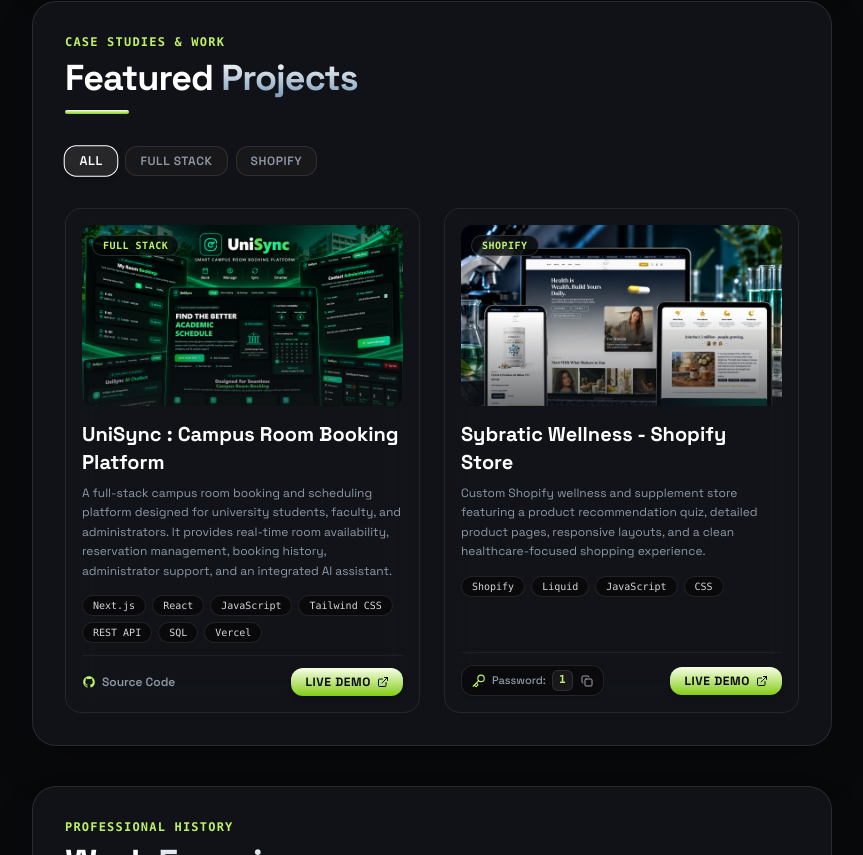
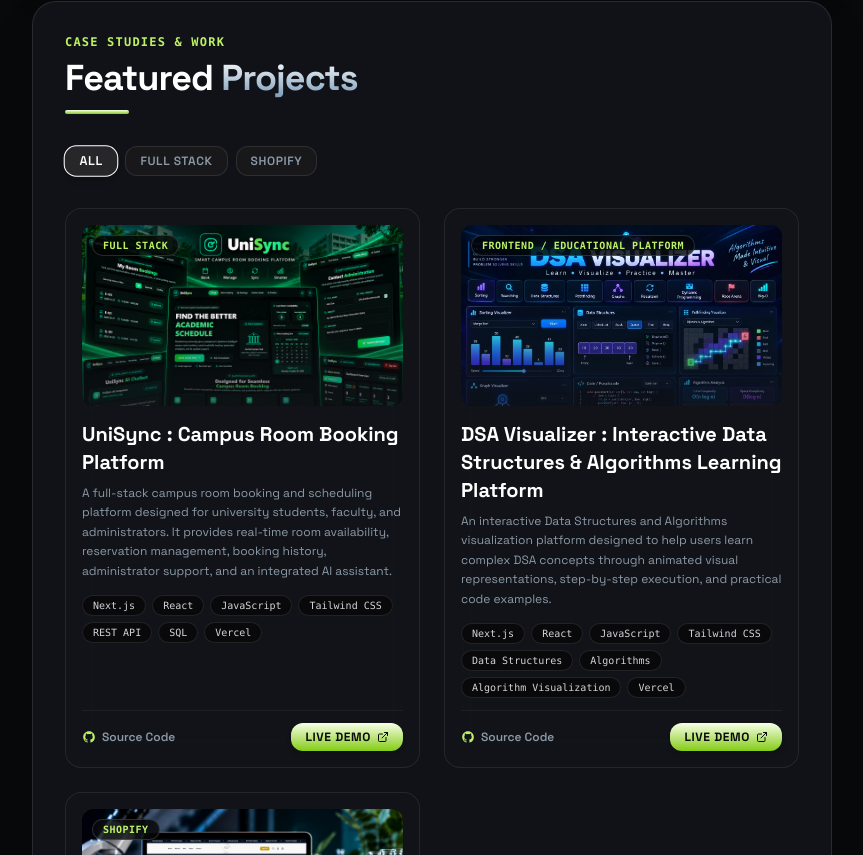
Before and after one commit to Saiful002/portfolio_v0.2, a Next.js app: page / in a window 1280 px wide. Shown: the part 1945-2800 px from the top of the page, without its empty margins (416-1279 px from the left). Built offline with nearby package versions, Linux system fonts and the light colour scheme.

Commit message:
New project added

```diff
--- a/src/data/portfolioData.js
+++ b/src/data/portfolioData.js
@@ -104,6 +104,36 @@ export const projectsData = [
     featured: true
   },
   {
+    id: "dsa-visualizer",
+    title: "DSA Visualizer : Interactive Data Structures & Algorithms Learning Platform",
+    category: "Frontend / Educational Platform",
+    description:
+      "An interactive Data Structures and Algorithms visualization platform designed to help users learn complex DSA concepts through animated visual representations, step-by-step execution, and practical code examples.",
+
+    longDescription:
+      "DSA Visualizer is an interactive learning platform built to make Data Structures and Algorithms easier to understand through visual demonstrations. Users can explore and visualize core concepts such as sorting algorithms, searching algorithms, data structures, graph algorithms, pathfinding, recursion, dynamic programming, and algorithm complexity. The platform focuses heavily on interactive animations so users can observe how each algorithm works step by step instead of relying only on theoretical explanations. It also includes supporting theory, pseudocode, complexity analysis, and implementation examples to help users strengthen their problem-solving and algorithmic thinking skills.",
+
+    technologies: [
+      "Next.js",
+      "React",
+      "JavaScript",
+      "Tailwind CSS",
+      "Data Structures",
+      "Algorithms",
+      "Algorithm Visualization",
+      "Vercel"
+    ],
+
+    image: "/images/Neon DSA Visualizer Dashboard.jpg",
+
+    liveUrl: "https://dsa-visualizer-002.vercel.app/",
+
+    githubUrl:
+      "https://github.com/Saiful002/Dsa-Visualizer/tree/main/dsa_visualizer",
+
+    featured: true
+  },
+  {
     id: "sybratic-wellness-shopify",
     title: "Sybratic Wellness - Shopify Store",
     category: "Shopify",
```
Also changed, not shown: public/images/Neon DSA Visualizer Dashboard.jpg (added).
